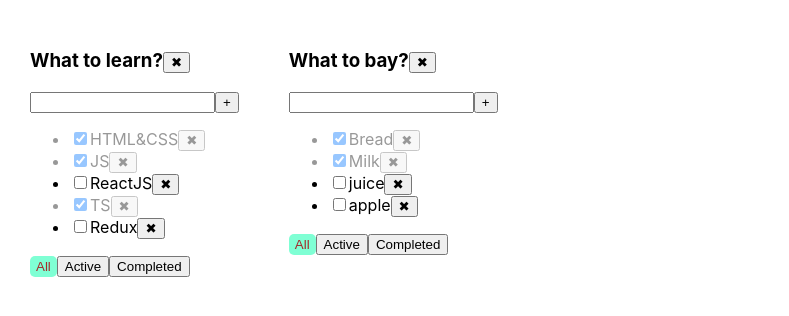
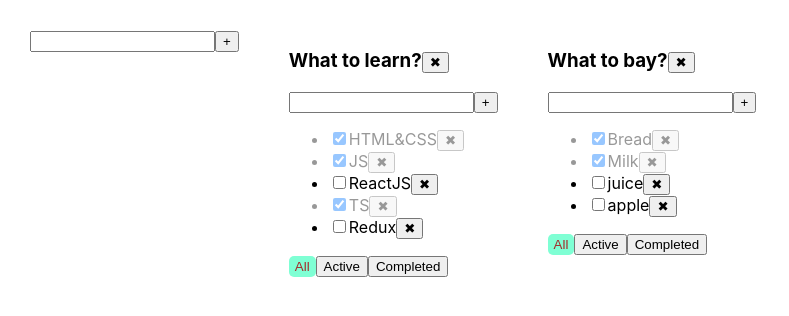
Before and after one commit to AleksanderZabrodski09/MY-TODO-LIST, a React (Create React App) app: page / in a window 1280 px wide. Shown: the top 316 px of the page, without its empty margins (0-789 px from the left). Built offline with nearby package versions, Linux system fonts and the light colour scheme.

Commit message:
create: add AddInputForm.tsx(6)

```diff
--- a/src/App.tsx
+++ b/src/App.tsx
@@ -2,6 +2,7 @@ import React, {useState} from 'react';
 import './App.css';
 import {TaskType, TodoList} from './TodoList';
 import {v1} from 'uuid';
+import {AddInputForm} from './components/AddInputForm';
 
 export type FilterValueType = 'all' | 'active' | 'completed';
 export type TodolistType = {
@@ -46,13 +47,15 @@ function App() {
   }
   const changeTaskStatus = (todolistId: string, taskId: string, value: boolean) => {
     setTasks({...tasks, [todolistId]: tasks[todolistId].map(t => t.id === taskId ? {...t, isDone: value} : t)})
-    // console.log(taskId, value)
-    // setTasks(tasks.map(t => t.id === taskId ? {...t, isDone: value} : t))
+
+  }
+
+  const addTodolist = (todolistId: string, title: string) => {
+    // setTodolists([...todolists, {todolistId: todolistId, title: title, filter: 'all'}])
   }
 
   const removeTodolist = (todolistId: string) => {
-    console.log(todolistId)
-    setTodolists( todolists.filter(tl => tl.todolistId !== todolistId))
+    setTodolists(todolists.filter(tl => tl.todolistId !== todolistId))
     delete tasks[todolistId]
     setTasks({...tasks})
   }
@@ -65,6 +68,7 @@ function App() {
 
   return (
     <div className="App">
+      <AddInputForm addInput={addTodolist}/>
       {
         todolists.map(tl => {
             let tasksTodolist = tasks[tl.todolistId]
--- a/src/TodoList.tsx
+++ b/src/TodoList.tsx
@@ -1,5 +1,6 @@
-import React, {useState, KeyboardEvent, ChangeEvent} from 'react';
+import React from 'react';
 import {FilterValueType} from './App';
+import {AddInputForm} from './components/AddInputForm';
 
 type TodoListType = {
   todolistId:string
@@ -22,30 +23,33 @@ export type TaskType = {
 
 export const TodoList = (props: TodoListType) => {
 
-  const [title, setTitle] = useState('')
-  const [error, setError] = useState<string | null>(null)
+  // const [title, setTitle] = useState('')
+  // const [error, setError] = useState<string | null>(null)
 
-  const addTaskHandler = () => {
-    if (title.trim() !== '') {
-      props.addTask(props.todolistId ,title.trim())
-      setTitle('')
-
-    } else {
-      setError('Title is required')
-    }
+  const addTask=(title:string)=>{
+    props.addTask(props.todolistId ,title)
   }
+  // const addTaskHandler = () => {
+  //   if (title.trim() !== '') {
+  //     props.addTask(props.todolistId ,title.trim())
+  //     setTitle('')
+  //
+  //   } else {
+  //     setError('Title is required')
+  //   }
+  // }
   const removeTaskHandler = (tlID: string,tID: string) => {
     props.removeTask(tlID,tID)
   }
-  const onKeyPressHandler = (e: KeyboardEvent<HTMLInputElement>) => {
-    setError(null)
-    if (e.key === 'Enter') {
-      addTaskHandler()
-    }
-  }
-  const onChangeHandler = (e: ChangeEvent<HTMLInputElement>) => {
-    setTitle(e.currentTarget.value)
-  }
+  // const onKeyPressHandler = (e: KeyboardEvent<HTMLInputElement>) => {
+  //   setError(null)
+  //   if (e.key === 'Enter') {
+  //     addTaskHandler()
+  //   }
+  // }
+  // const onChangeHandler = (e: ChangeEvent<HTMLInputElement>) => {
+  //   setTitle(e.currentTarget.value)
+  // }
 
 
   const onAllClickHandler = () => {
@@ -69,17 +73,18 @@ const removeTodolistHandler=()=>{
       <h3>{props.title}
         <button onClick={removeTodolistHandler}>✖</button>
       </h3>
-      <div>
-        <input
-          value={title}
-          onChange={onChangeHandler}
-          onKeyPress={onKeyPressHandler}
-          className={error ? 'error' : ''}
-        />
-        <button onClick={addTaskHandler}>+</button>
-        {error && <div className={'errorMessage'}>{error}</div>}
+      <AddInputForm addInput={addTask}/>
+      {/*<div>*/}
+      {/*  <input*/}
+      {/*    value={title}*/}
+      {/*    onChange={onChangeHandler}*/}
+      {/*    onKeyPress={onKeyPressHandler}*/}
+      {/*    className={error ? 'error' : ''}*/}
+      {/*  />*/}
+      {/*  <button onClick={addTaskHandler}>+</button>*/}
+      {/*  {error && <div className={'errorMessage'}>{error}</div>}*/}
+      {/*</div>*/}
 
-      </div>
       <ul>
         {props.tasks.map((t) => {
 
--- /dev/null
+++ b/src/components/AddInputForm.tsx
@@ -0,0 +1,42 @@
+import React, {ChangeEvent, KeyboardEvent, useState} from 'react';
+
+export type AddInputForm = {
+  addInput: (title: string) => void
+}
+export const AddInputForm: React.FC<AddInputForm> = (props) => {
+
+  const [title, setTitle] = useState('')
+  const [error, setError] = useState<string | null>(null)
+
+  const addInput = () => {
+    if (title.trim() !== '') {
+      props.addInput(title.trim())
+      setTitle('')
+
+    } else {
+      setError('Title is required')
+    }
+  }
+
+  const onKeyPressHandler = (e: KeyboardEvent<HTMLInputElement>) => {
+    setError(null)
+    if (e.key === 'Enter') {
+      addInput()
+    }
+  }
+  const onChangeHandler = (e: ChangeEvent<HTMLInputElement>) => {
+    setTitle(e.currentTarget.value)
+  }
+  return (
+    <div>
+      <input
+        value={title}
+        onChange={onChangeHandler}
+        onKeyPress={onKeyPressHandler}
+        className={error ? 'error' : ''}
+      />
+      <button onClick={addInput}>+</button>
+      {error && <div className={'errorMessage'}>{error}</div>}
+    </div>
+  )
+}
```
